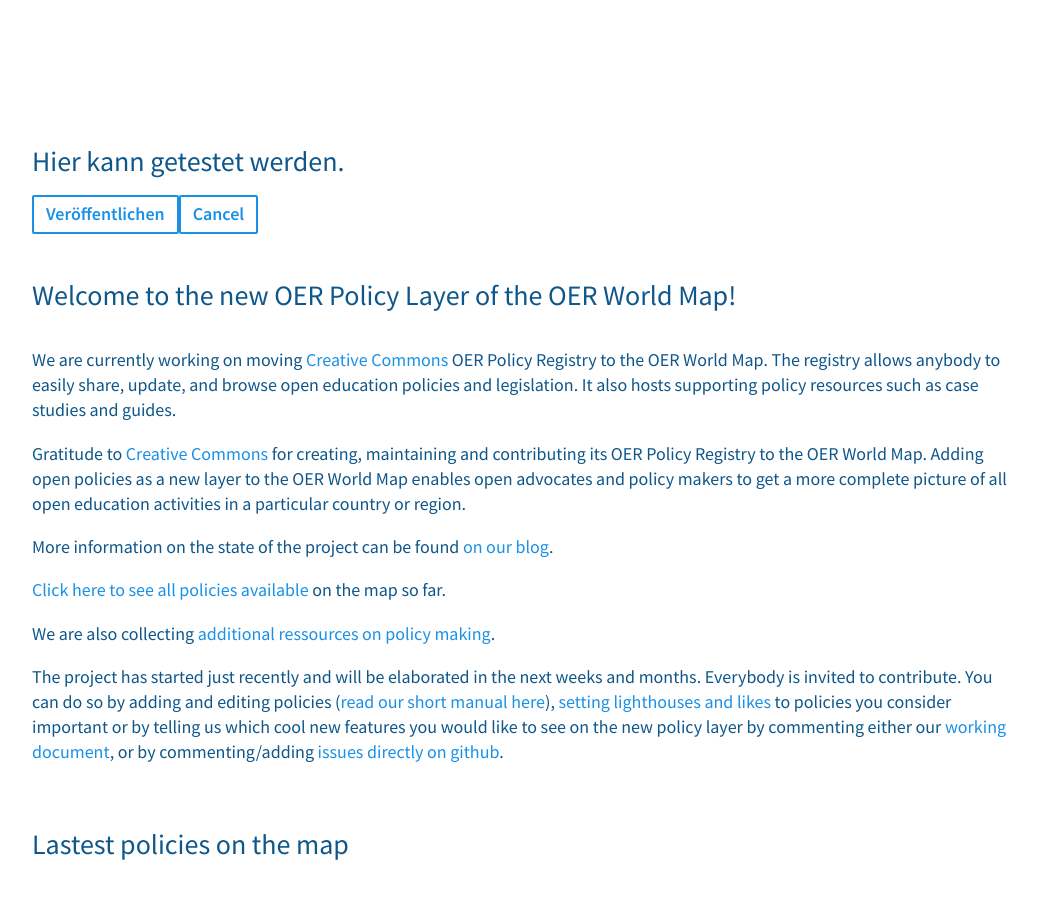
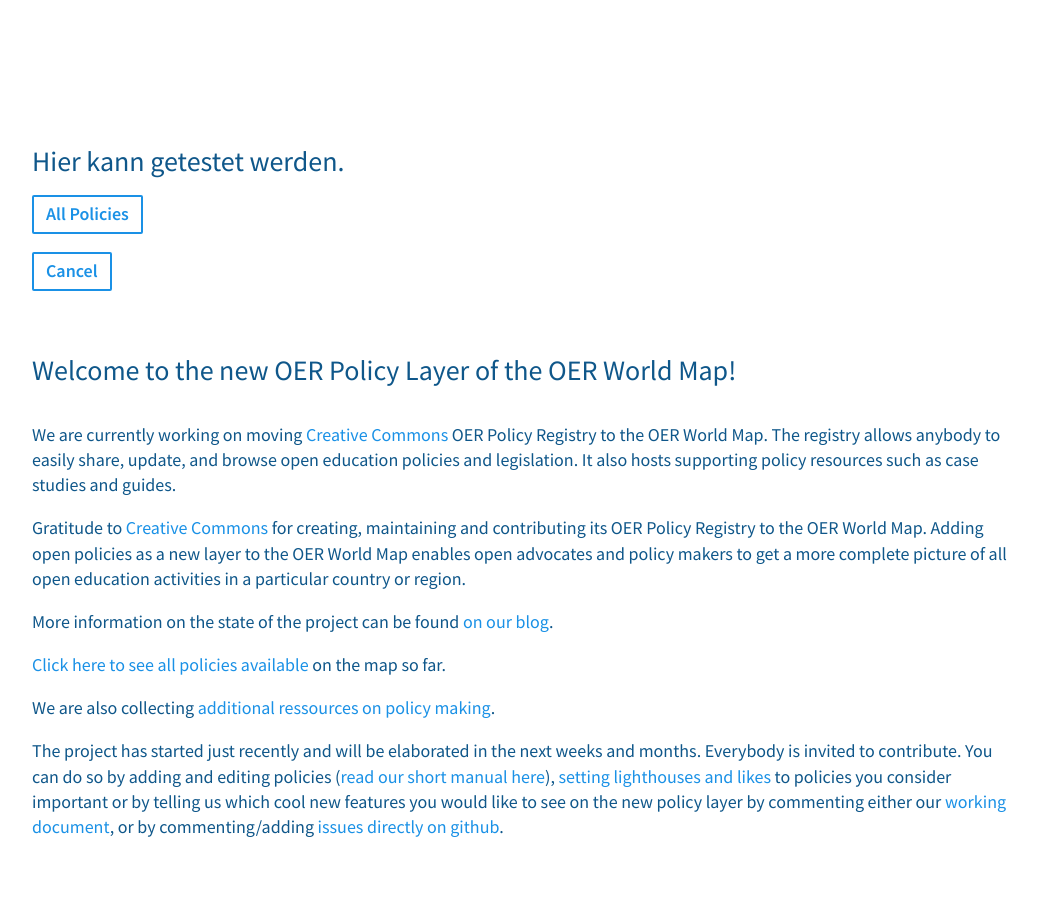
Before and after one commit to hbz/oerworldmap-ui, a Jekyll site: the page built from docs/oerpolicies.md, in a window 1280 px wide and 900 px high. Shown: the whole window, without its empty margins (114-1151 px from the left). Built offline with Jekyll 4.4.1, drawn with Linux system fonts in a browser that asks for light colours; nearby versions of some CDN libraries; comment, search, counter and statistics services are not loaded; a style sheet for code colours, icons or effects is not loaded.

Commit message:
Update oerpolicies.md

```diff
--- a/docs/oerpolicies.md
+++ b/docs/oerpolicies.md
@@ -5,7 +5,9 @@ class: oerPolicies
 
 ## Hier kann getestet werden.
 
-<div class="primaryButtons"><button class="btn prominent" type="submit">Veröffentlichen</button><a class="btn" href="/resource/?features=true">Cancel</a></div>
+<div class="primaryButtons"><button class="btn prominent" type="submit">All Policies</button></div>
+
+<a class="btn" href="/resource/?features=true">Cancel</a>
 
 ## Welcome to the new OER Policy Layer of the OER World Map!
 We are currently working on moving [Creative Commons](https://creativecommons.org/) OER Policy Registry to the OER World Map. The registry allows anybody to easily share, update, and browse open education policies and legislation. It also hosts supporting policy resources such as case studies and guides.
```
